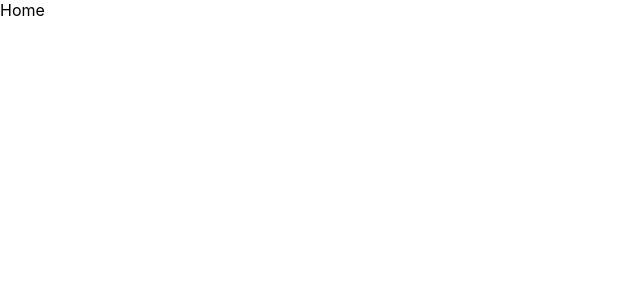
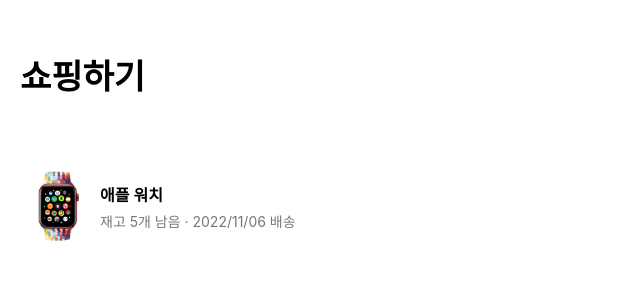
Before and after one commit to devDohyun/react-recoil-practice, a React (Create React App) app: page / in a window 1280 px wide. Shown: the top 300 px of the page, without its empty margins (0-640 px from the left). Built offline with nearby package versions, Linux system fonts and the light colour scheme.

Commit message:
Design(Home): 제품 목록 추가

```diff
--- /dev/null
+++ b/src/components/Home/ProductItem/index.tsx
@@ -0,0 +1,44 @@
+import styled from '@emotion/styled'
+import colors from '../../../styles/palette'
+import { fontSize } from '../../../styles/typography'
+
+const ProductItem = () => {
+  return (
+    <StyledContainer>
+      <StyledThumb src="/product-1.png" />
+      <StyledText>
+        <StyledName>애플 워치</StyledName>
+        <StyledAdditional>재고 5개 남음 · 2022/11/06 배송</StyledAdditional>
+      </StyledText>
+    </StyledContainer>
+  )
+}
+
+const StyledContainer = styled.div`
+  display: flex;
+  align-items: center;
+
+  padding: 20px;
+`
+const StyledThumb = styled.img`
+  width: 75px;
+  height: 75px;
+
+  object-fit: contain;
+`
+const StyledText = styled.div`
+  margin-left: 5px;
+`
+const StyledName = styled.div`
+  font-size: ${fontSize.body1};
+  font-weight: 600;
+`
+const StyledAdditional = styled.div`
+  margin-top: 5px;
+
+  font-size: ${fontSize.body2};
+
+  color: ${colors.grey500};
+`
+
+export default ProductItem
--- /dev/null
+++ b/src/components/Home/index.tsx
@@ -0,0 +1,13 @@
+import TextTop from '../common/TextTop'
+import ProductItem from './ProductItem'
+
+const Home = () => {
+  return (
+    <>
+      <TextTop typography="h4">쇼핑하기</TextTop>
+      <ProductItem />
+    </>
+  )
+}
+
+export default Home
--- a/src/pages/Home/index.tsx
+++ b/src/pages/Home/index.tsx
@@ -1,5 +1,11 @@
+import Home from '../../components/Home'
+
 const PageHome = () => {
-  return <>Home</>
+  return (
+    <>
+      <Home />
+    </>
+  )
 }
 
 export default PageHome
--- a/src/styles/palette.ts
+++ b/src/styles/palette.ts
@@ -1,5 +1,6 @@
 const colors = {
   grey100: '#EAEAEA',
+  grey500: '#777777',
 }
 
 export default colors
```
